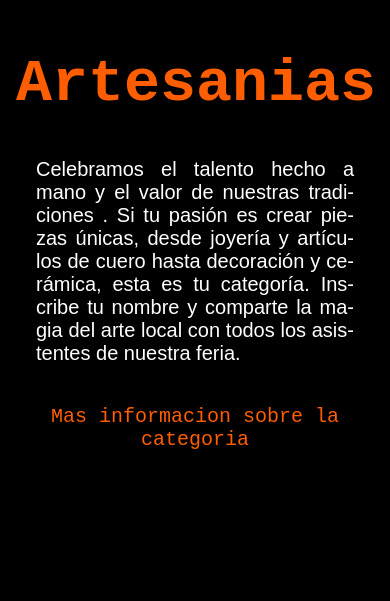
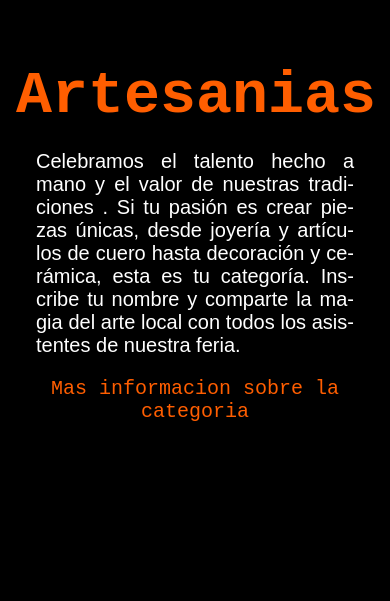
Before and after one commit to DonArmando2305/FERIA, a website built with Vite: page client/index.html in a window 390 px wide. Shown: the part 1185-1786 px from the top of the page. Built offline with nearby package versions, Linux system fonts and the light colour scheme.

Commit message:
coreccion-3

```diff
--- a/client/index.html
+++ b/client/index.html
@@ -33,8 +33,8 @@
         </p>
       </div>
     </section>
-
-    <section id="categorias" class="categorias artesanias sticky">
+    <div id="categorias"></div>
+    <section class="categorias artesanias sticky">
       <article>
         <figure></figure>
         <div class="texto">
--- a/client/src/style.css
+++ b/client/src/style.css
@@ -129,7 +129,7 @@ section.sticky {
 
 section.full-screen {
   height: 100vh;
-  top: 0;
+  top: 20px;
   margin-top: 0;
   z-index: 3;
 }
@@ -159,6 +159,7 @@ section.categorias .texto {
   padding: 16px;
   border-radius: 0px;
   text-align: center;
+  height: 100vh;
 }
 
 section.categorias .texto a {
@@ -268,6 +269,7 @@ section.formulario h2 {
   border-radius: 10px;
   border: 0;
   background-color: #f5f5f5;
+  text-align: center;
 }
 
 .formularioFeria button {
@@ -332,6 +334,7 @@ section.formulario h2 {
     width: 100%;
     height: 100%;
     margin: 0;
+    padding-top: 0;
   }
 
   /**Barra de navegacion*/
@@ -377,19 +380,6 @@ section.formulario h2 {
     border-radius: 30px;
   }
 
-  section.categorias .texto {
-    display: flex;
-    flex-direction: column;
-    justify-content: center;
-    flex: 1;
-    background-color: #000000;
-    padding: 16px;
-
-    border-radius: 0px;
-    width: 100%;
-    height: 100%;
-  }
-
   section.categorias .texto a {
     font-family: monospace;
   }
@@ -402,6 +392,23 @@ section.formulario h2 {
   section.categorias .moda {
     height: 50vh;
   }
+
+  section.categorias article .texto p {
+    margin: 0;
+  }
+
+section.categorias .texto {
+  display: flex;
+  flex-direction: column;
+  justify-content: center;
+  flex: 1;
+  background-color: #000000;
+  padding: 16px;
+  border-radius: 0px;
+  text-align: center;
+  height: 50%;
+  padding-top: 0;
+}
 
   /**Seccion formulario*/
 
```
